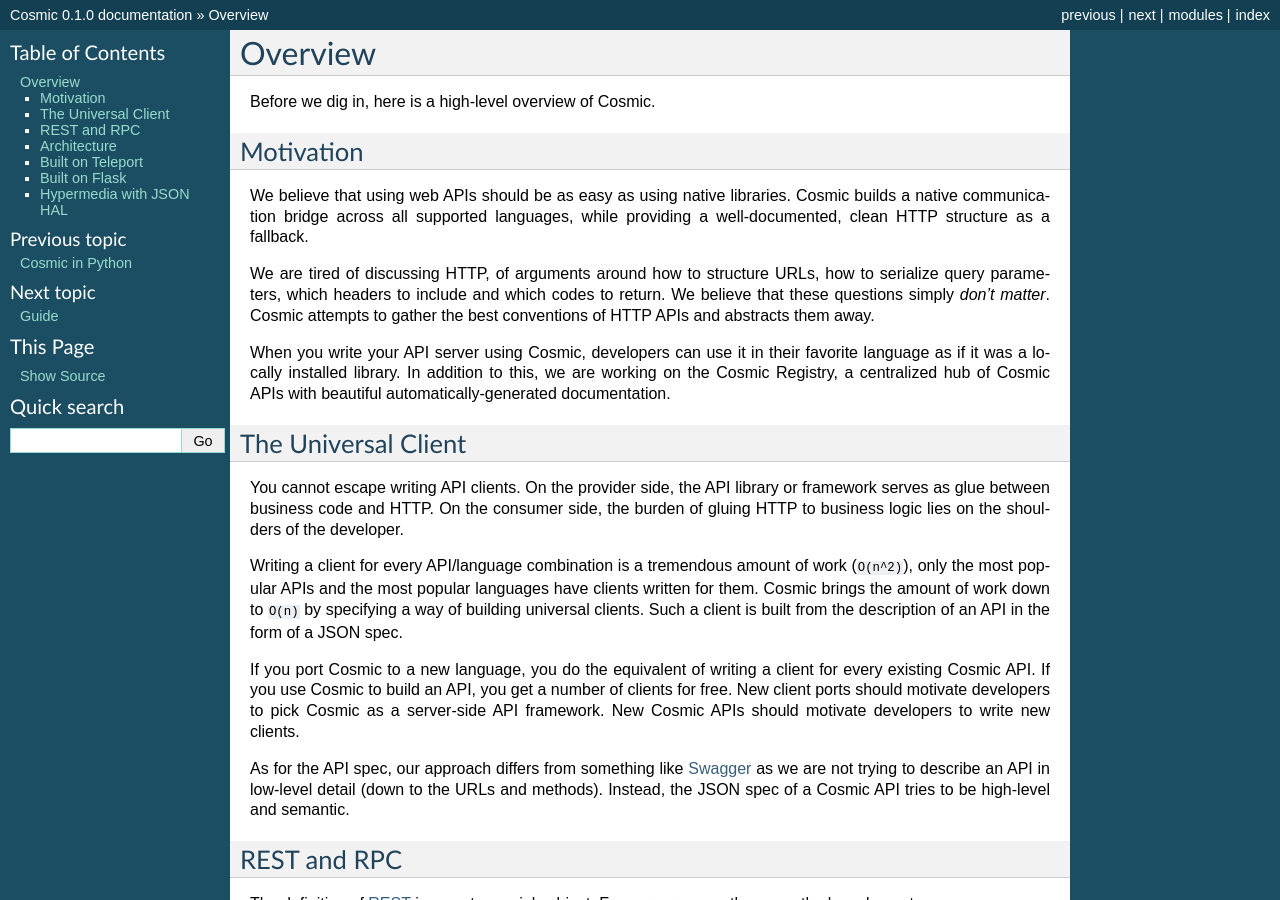
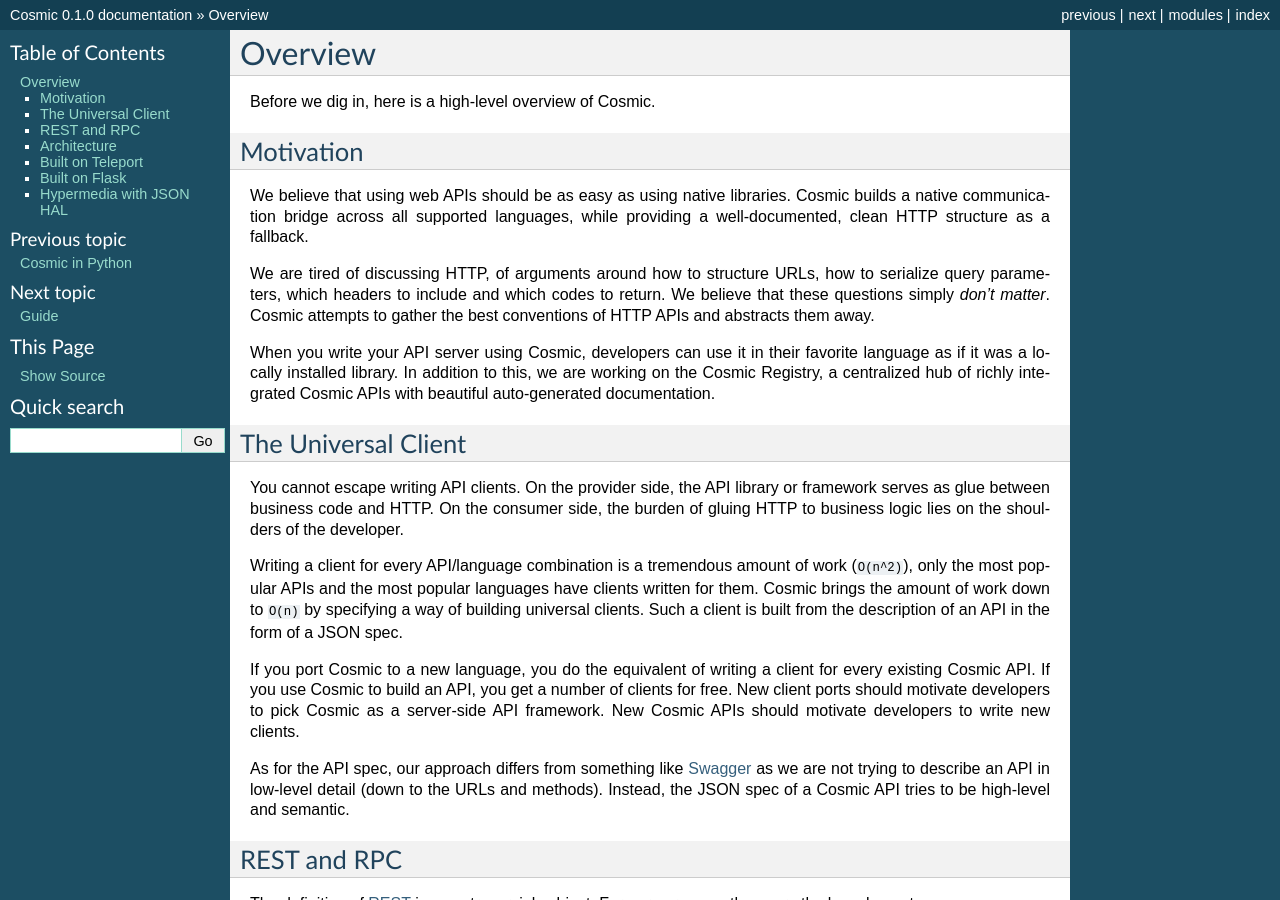
Before and after one commit to cosmic-api/cosmic.py, a Sphinx documentation site: the page built from docs/source/overview.rst, in a window 1280 px wide and 900 px high. Built offline with Sphinx 7.4.7, drawn with Linux system fonts in a browser that asks for light colours.

Commit message:
Tweak docs

```diff
--- a/docs/source/overview.rst
+++ b/docs/source/overview.rst
@@ -17,8 +17,8 @@
 
 When you write your API server using Cosmic, developers can use it in their
 favorite language as if it was a locally installed library. In addition to
-this, we are working on the Cosmic Registry, a centralized hub of Cosmic APIs
-with beautiful automatically-generated documentation.
+this, we are working on the Cosmic Registry, a centralized hub of richly
+integrated Cosmic APIs with beautiful auto-generated documentation.
 
 The Universal Client
 --------------------
```
